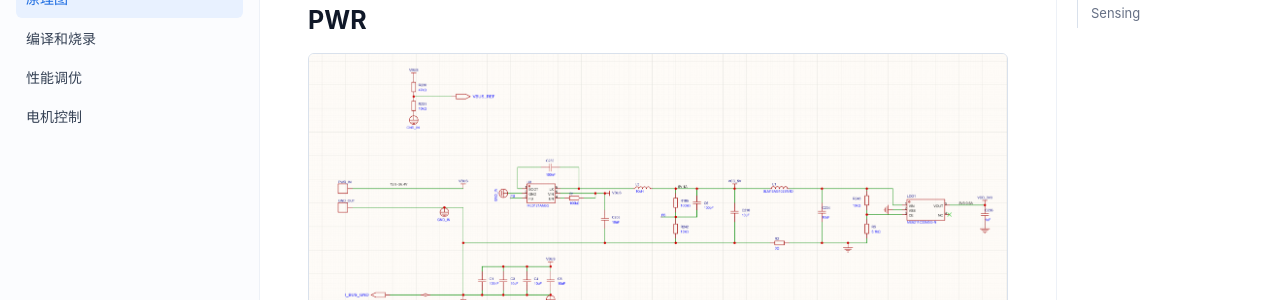
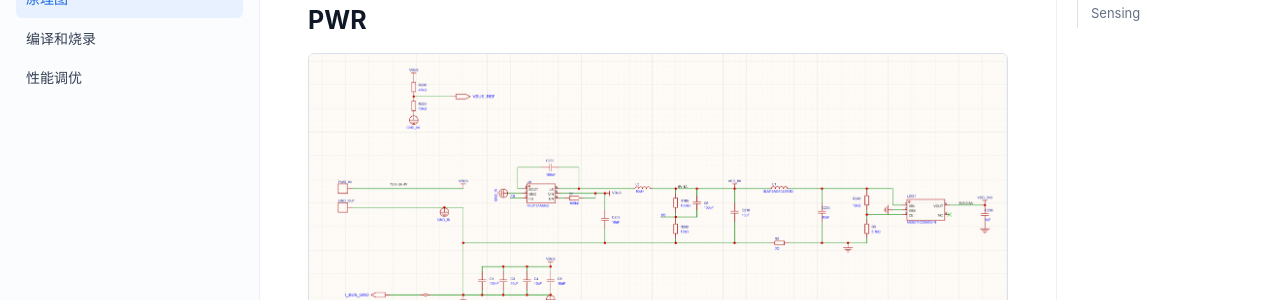
Before and after one commit to BearShang/motor_drv-software, a Jekyll site: the page built from docs/schematic.md, in a window 1280 px wide. Shown: the part 214-514 px from the top of the page. Built offline with Jekyll 4.4.1, drawn with Linux system fonts in a browser that asks for light colours.

Commit message:
移除电机控制导航

```diff
--- a/_config.yml
+++ b/_config.yml
@@ -25,5 +25,3 @@ nav:
     url: /docs/build-flash.html
   - title: 性能调优
     url: /docs/performance-tuning.html
-  - title: 电机控制
-    url: /docs/motor-control.html
```
